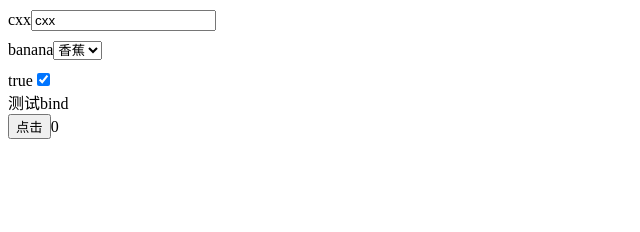
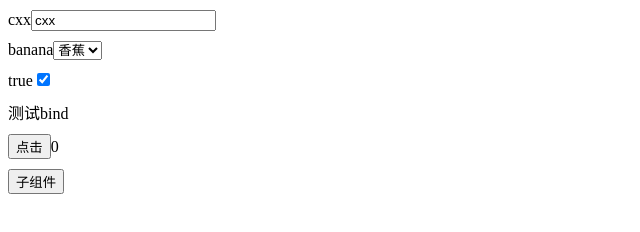
Before and after one commit to candy252324/MVue2, a website: page index.html in a window 1280 px wide. Shown: the whole page, without its empty margins (0-640 px from the left). Drawn offline with Linux system fonts and the light colour scheme.

Commit message:
处理子组件

```diff
--- a/index.html
+++ b/index.html
@@ -26,8 +26,9 @@
 
     {{checked}}<input type="checkbox" m-model="checked">
 
-    <div m-bind:name="name">测试bind</div>
+    <div m-bind:name="name" class="line">测试bind</div>
     <button m-on:click="foo">点击</button>{{count}}
+    <comp></comp>
 
     <!-- <h2>
       m-text:<span m-text="name"></span>
@@ -64,14 +65,28 @@
       components: {
         "comp": {
           template: `
-            <div>
-              <p>{{compCount}}</p>
+            <div class="line">
+              <button m-on:click="handleAdd">子组件</button>
             </div>
-            <button m-on:click="handleAdd"></button>
           `,
           data() {
             return {
-              compCount: 0
+              text: "子组件"
+            }
+          },
+          methods: {
+            handleAdd() { console.log("子组件点击") }
+          }
+        },
+        "scope-slot": {
+          template: `
+            <div>
+              <slot name="default" m:bind:slotKey="slotKey">{{slotKey}}</slot>
+            </div>
+          `,
+          data() {
+            return {
+              slotKey: "slot content"
             }
           }
         }
--- a/src/compiler/index.mjs
+++ b/src/compiler/index.mjs
@@ -6,6 +6,7 @@ export default function mount(vm) {
   if (!vm.$options.render) {
     let _template = ""
     const { el, template } = vm.$options
+    // 子组件挂载走这个分支
     if (template) {
       _template = template
     } else if (el) {  // 存在挂载点，拿到整个<div id="#app"></div>
--- a/src/compiler/mountComponent.mjs
+++ b/src/compiler/mountComponent.mjs
@@ -33,10 +33,10 @@ Vue.prototype._update = function (vnode) {
   // 新的 VNode
   this._vnode = vnode
   if (!prevVNode) {
-    // 老的 VNode 不存在，则说明是首次渲染根组件
+    // 老的 VNode 不存在，则说明是首次渲染根/子组件(如果不存在this.$el , 则是子组件首次挂载，否则是根组件首次渲染)
     this.$el = this.__patch__(this.$el, vnode)
   } else {
-    // 后续更新组件或者首次渲染子组件，都会走这里
+    // 后续更新组件，都会走这里
     this.$el = this.__patch__(prevVNode, vnode)
   }
 }
--- a/src/compiler/patch.mjs
+++ b/src/compiler/patch.mjs
@@ -1,3 +1,6 @@
+import { isReserveTag } from "../utils/index.mjs"
+import Vue from '../../index.mjs'
+
 export default function patch(oldVnode, vnode) {
   // 组件销毁，这个分支本项目不处理
   if (oldVnode && !vnode) {
@@ -6,7 +9,7 @@ export default function patch(oldVnode, vnode) {
   }
   // 子组件首次渲染
   if (!oldVnode) {
-
+    createElm(vnode)
   } else {
     // 存在nodeType, 说明是真实节点，则是根节点首次渲染
     if (oldVnode.nodeType) {
@@ -25,7 +28,9 @@ export default function patch(oldVnode, vnode) {
 
 
 /**
- * 创建元素
+ * 创建元素，
+ * 并在vnode上绑定parent,指向真实parent dom
+ * 并在非定义组件元素的vnode上绑定elm,指向真实创建的dom元素;
  * @param {*} vnode VNode
  * @param {*} parent VNode 的父节点，真实节点
  * @param {*} referNode 参考节点
@@ -33,7 +38,7 @@ export default function patch(oldVnode, vnode) {
 function createElm(vnode, parent, referNode) {
   // 记录节点的父节点
   vnode.parent = parent
-  // 如果是自定义组件<my-comp><my-comp/>,
+  // 如果是自定义组件,如: <my-comp><my-comp/>,
   if (createComponent(vnode)) return
   // 否则走接下来的原生标签逻辑
   const { attr, children, text } = vnode
@@ -62,9 +67,26 @@ function createElm(vnode, parent, referNode) {
 }
 
 
+/**
+ * 创建自定义组件
+ * @param {*} vnode
+ */
 function createComponent(vnode) {
+  if (vnode.tag && !isReserveTag(vnode.tag)) { // 非保留节点，则说明是组件
+    // 获取组件配置信息
+    const { tag, context: { $options: { components } } } = vnode
+    const compOptions = components[tag]
+    // vue 源码中这里是用 vue.extend 实现的，本项目为了实现方便，直接 new Vue 一个子组件
+    const compIns = new Vue(compOptions)
+    // 这里需要手动调用$mount 挂载子组件, 因为 new Vue 子组件的时候，不存在$el挂载点了，if判断进不去
+    compIns.$mount() //
+    // 将子组件添加到父节点内
+    vnode.parent.appendChild(compIns._vnode.elm)
+    return true
+  }
+}
 
-}
+
 
 /**
  * 创建文本节点
--- a/src/utils/index.mjs
+++ b/src/utils/index.mjs
@@ -5,3 +5,11 @@ export function isUnaryTag(tagName) {
   const unaryTag = ['input']  // 这里只判断了input
   return unaryTag.includes(tagName)
 }
+
+/**
+ * 是否为平台保留节点
+ */
+export function isReserveTag(tagName) {
+  const reserveTag = ['div', 'h1', 'h2', 'h3', , 'span', 'input', 'select', 'option', 'p', 'button', 'template']
+  return reserveTag.includes(tagName)
+}
```
